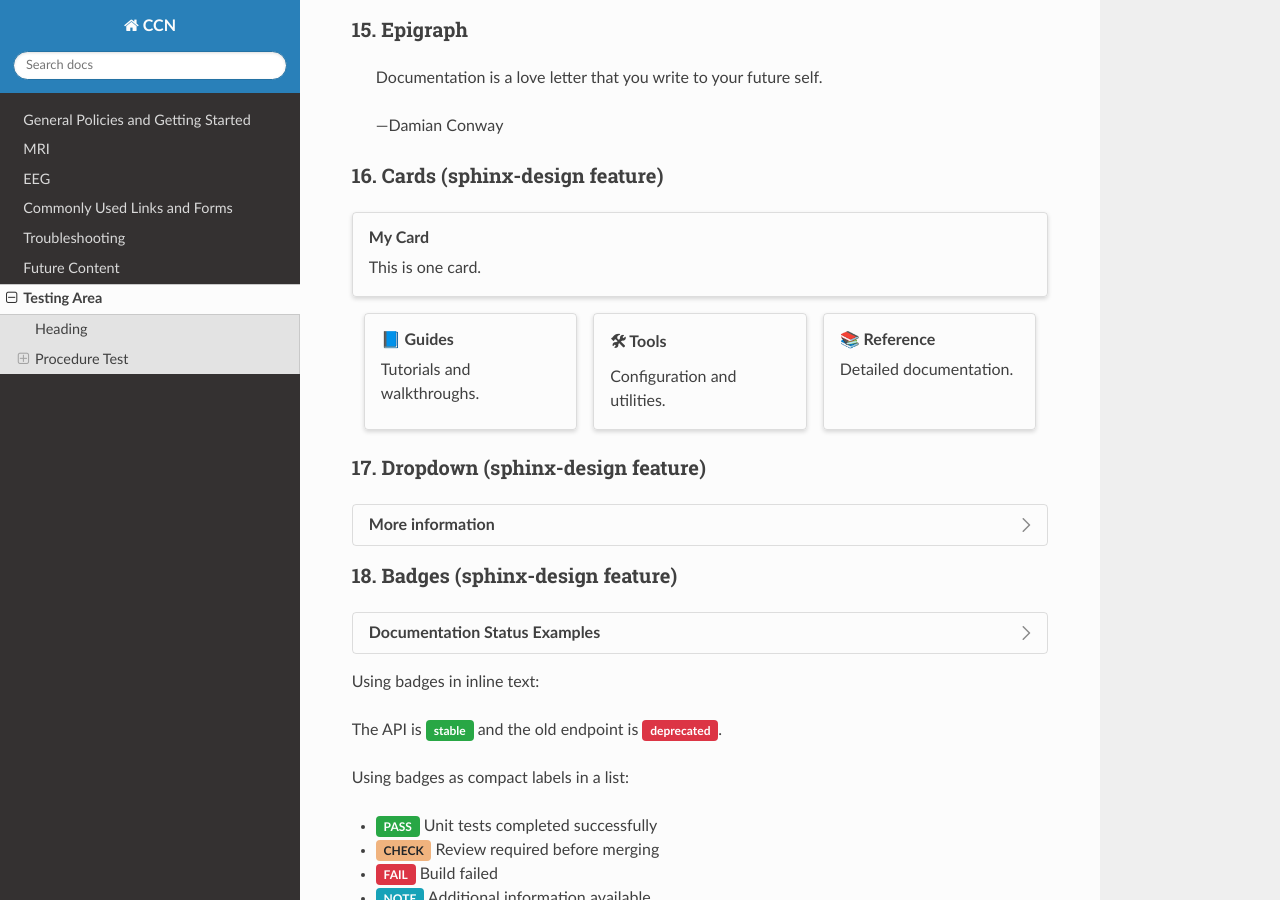
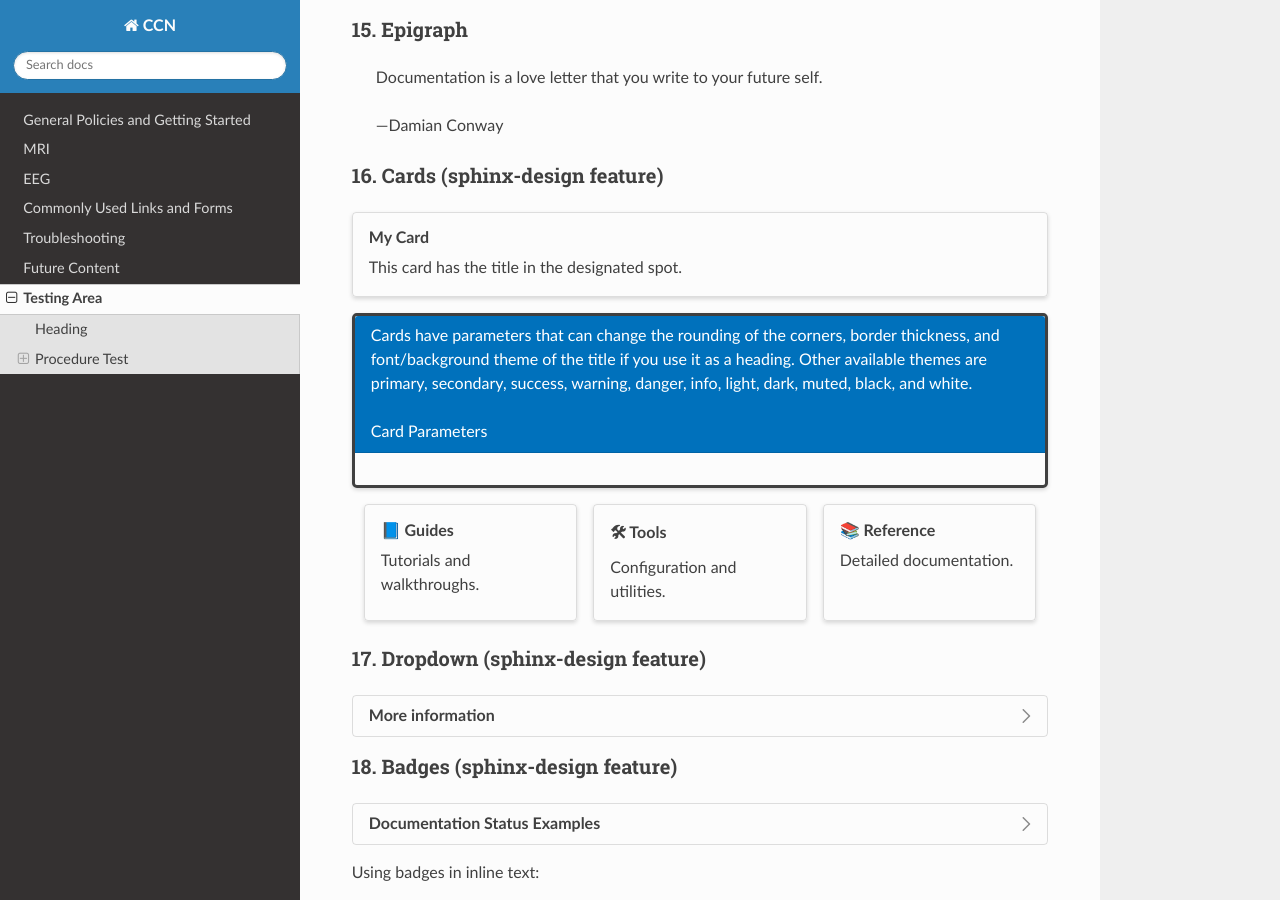
Before and after one commit to CCN-Support/CCN_Wiki, a Sphinx documentation site: the page built from docs/source/testing.rst, in a window 1280 px wide and 900 px high, scrolled down 4336 px. Built offline with Sphinx 7.4.7 and the Read the Docs theme 3.1.0, drawn with Linux system fonts in a browser that asks for light colours.

Commit message:
Update testing.rst

```diff
--- a/docs/source/testing.rst
+++ b/docs/source/testing.rst
@@ -220,7 +220,17 @@ This is back to normal text.
 
 .. card:: My Card
 
-   This is one card.
+   This card has the title in the designated spot.
+
+.. card::
+   :class-card: sd-rounded-2 sd-border-3
+   :class-header: sd-bg-primary sd-text-white
+
+   Cards have parameters that can change the rounding of the corners, border thickness, and font/background theme of the title if you use it as a heading. Other available themes are primary, secondary, success, warning, danger, info, light, dark, muted, black, and white.
+
+
+   Card Parameters
+   ^^^^^^^^^^^^^^^
 
 .. grid:: 3
    :gutter: 3
```
